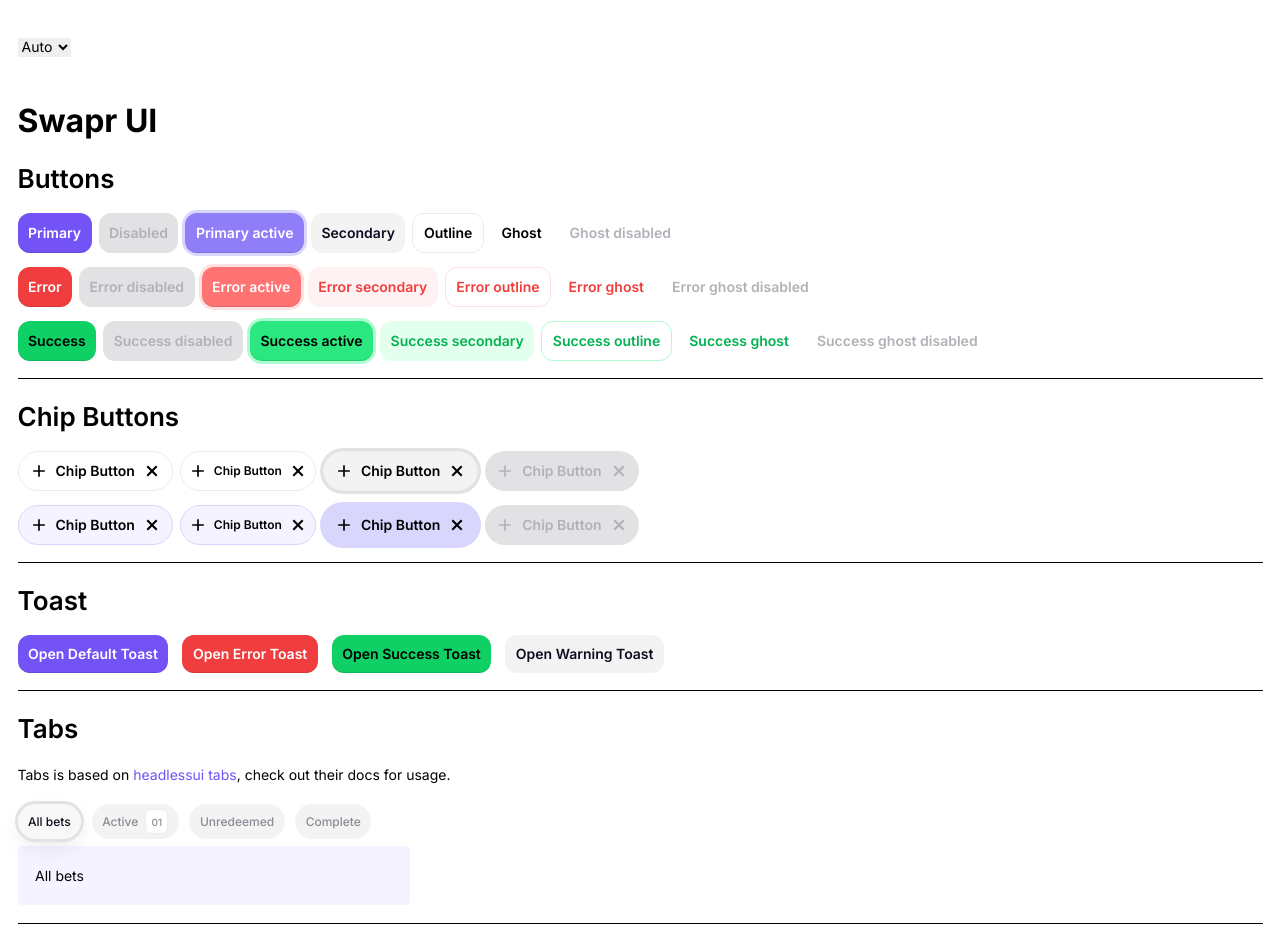
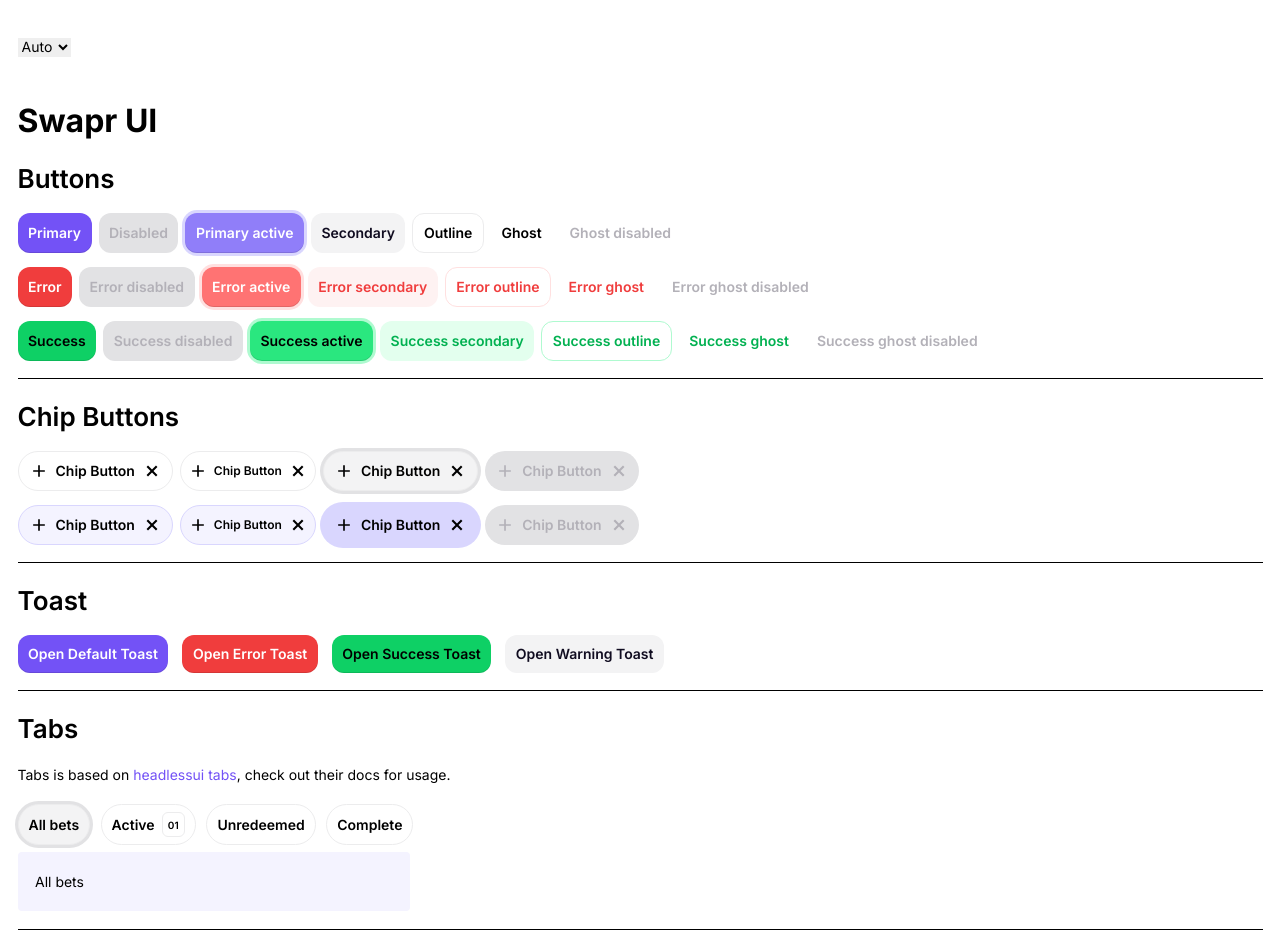
Before and after one commit to SwaprHQ/swapr-ui-website, a Next.js app: page /ui in a window 1280 px wide. Shown: the top 949 px of the page. Built offline with nearby package versions, Linux system fonts and the light colour scheme.

Commit message:
Update Tabs to use ChipButton - add text-nowrap to ChipButton so text doesn't break

```diff
--- a/ui/ChipButton.tsx
+++ b/ui/ChipButton.tsx
@@ -4,7 +4,7 @@
 export const chipButtonStyles = cva(
   [
     "flex items-center justify-center",
-    "select-none font-semibold rounded-100",
+    "select-none font-semibold rounded-100 text-nowrap",
     "disabled:text-text-disabled disabled:cursor-not-allowed disabled:ring-0 disabled:shadow-inherit disabled:bg-surface-disabled-low-em disabled:border-0",
     "focus-visible:outline-none focus-visible:ring-[3px]",
     "active:ring-[3px]",
--- a/ui/Tabs.tsx
+++ b/ui/Tabs.tsx
@@ -1,6 +1,6 @@
-import { Children, ReactNode } from "react";
-import { twMerge } from "tailwind-merge";
+import { Children, Fragment, ReactNode } from "react";
 import { Tab } from "@headlessui/react";
+import { ChipButton } from "@/ui";
 
 interface TabsProps {
   children: ReactNode;
@@ -43,20 +43,15 @@
   return <Tab.Panels {...props}>{children}</Tab.Panels>;
 };
 
-export const TabStyled = ({ children, ...props }: TabsProps) => {
+export const TabStyled = ({ children, selected, ...props }: TabsProps) => {
   return (
-    <Tab
-      className={({ selected }) =>
-        twMerge(
-          "flex items-center h-10 px-3 text-sm font-medium leading-5 rounded-32 outline-none",
-          selected
-            ? "shadow bg-surface-surface-1 shadow-3 border-outline-med-em text-text-high-em ring ring-outline-med-em"
-            : "text-text-low-em bg-surface-surface-2 hover:bg-surface-surface-3"
-        )
-      }
-      {...props}
-    >
-      {children}
+    <Tab as={Fragment} {...props}>
+      {({ selected }) => (
+        /* Use the `selected` state to conditionally style the selected tab. */
+        <ChipButton active={selected} colorScheme="secondary">
+          {children}
+        </ChipButton>
+      )}
     </Tab>
   );
 };
```
